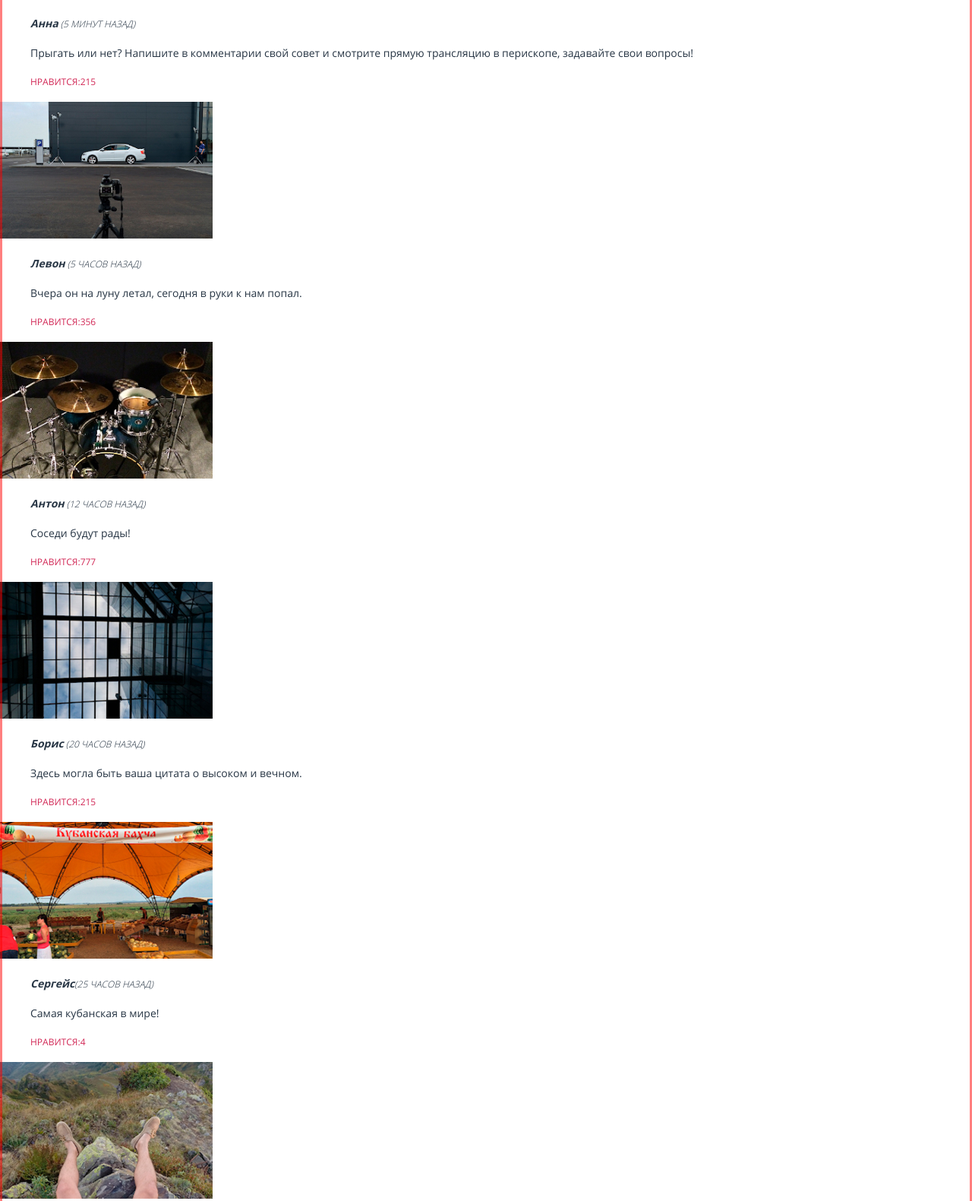
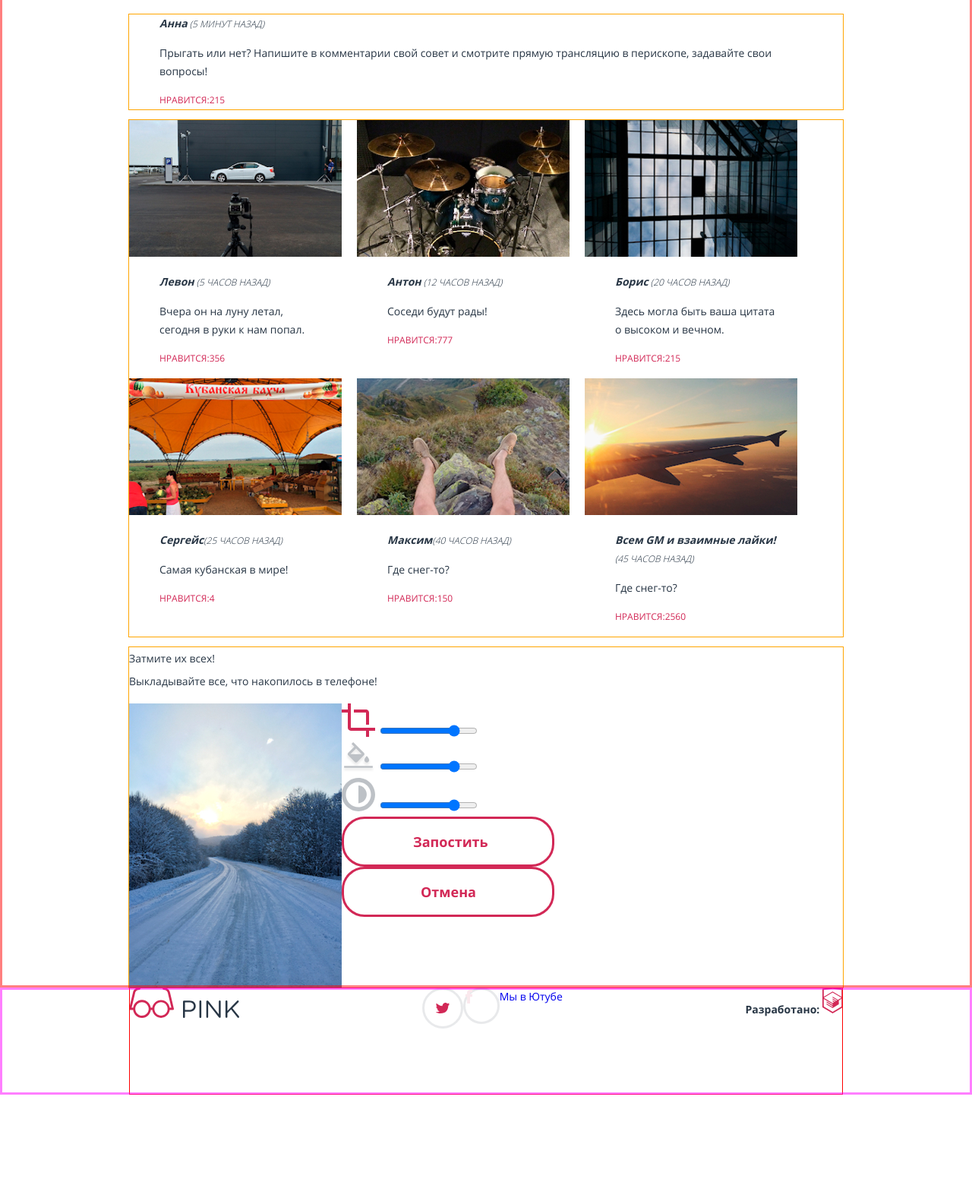
Before and after one commit to dryworts/129688-pink-22, a website: page source/catalog.html in a window 1280 px wide. Shown: the part 880-2461 px from the top of the page at 76% size. After the commit the page ends 2321 px from the top, so only its background shows below. Drawn offline with nearby package versions, Linux system fonts and the light colour scheme; files that its build step writes are made by us from their sources; files whose address does not match are found by name; a web font is replaced by a local one.

Commit message:
module4-task3. catalog.html

```diff
--- a/source/catalog.html
+++ b/source/catalog.html
@@ -107,17 +107,6 @@
       </section>
 
 
-
-
-
-
-
-
-
-
-
-
-
       <section class="custom-photos">
         <h2 class="visually-hidden">Альбом пользовательских фотографий</h2>
         <ul class="custom-photos__list">
@@ -171,27 +160,56 @@
           </li>
         </ul>
       </section>
+
       <section class="post-photo">
-        <div class="post-photo__wrapper">
+        <div class="post-photo__title-wrapper">
           <h2 class="visually-hidden">Разместите ваше фото здесь</h2>
           <p class="post-photo__title">Затмите их всех!<br>Выкладывайте все, что накопилось в телефоне!</p>
+        </div>
+
+
+        <div class="post-photo__customisation-wrapper">
           <img class="post-photo__image" src="img/photo-7-mobile.jpg" width="280" height="374" alt="Образец фото">
+
+
+          <div class="post-photo__right-column-wrapper">
+
             <div class="post-photo__customization customization">
+
+              <div class="customization__range-container">
                 <span class="customization__item cut-tool">
                   <img src="img/crop.svg" width="44" height="44" alt="функция обрезки изображения">
                 </span>
+                <input class="customization__range customization__range--hidden" type="range" min="0" max="100" step="1" value="80">
+              </div>
+
+              <div class="customization__range-container">
                 <span class="customization__item color-tool">
                   <img src="img/fill.svg" width="44" height="44" alt="функция наполнить цветом">
                 </span>
+                <input class="customization__range customization__range--hidden" type="range" min="0" max="100" step="1" value="80">
+              </div>
+
+
+              <div class="customization__range-container">
                 <span class="customization__item brightness-tool">
                   <img src="img/contrast.svg" width="44" height="44" alt="функция установить яркость">
                 </span>
-            <input class="customization__range" type="range" min="0" max="100" step="1" value="80">
+                <input class="customization__range customization__range--hidden" type="range" min="0" max="100" step="1" value="80">
+              </div>
+
+            </div>
+            <input class="customization__range customization__range--mobile" type="range" min="0" max="100" step="1" value="80">
             <button class="customization__button customization__button--send" type="button" aria-label="Отправить">Запостить</button>
             <button class="customization__button  customization__button--cancel" type="button" aria-label="Отменить">Отмена</button>
-          </div>
+
+          </div><!--post-photo__right-column-wrapper-->
+
+
         </div>
       </section>
+
+
     </main>
     <footer class="page-footer">
       <div class="page-footer__wrapper">
--- a/source/less/blocks/custom-photos.less
+++ b/source/less/blocks/custom-photos.less
@@ -1,6 +1,40 @@
 .custom-photos__list {
   list-style: none;
-  margin: 0;
+  text-decoration: none;
+  width: 280px;
+  margin: 0 auto;
   padding: 0;
-  text-decoration: none;
+  background-color: transparent;
+  outline: 1px solid orange;
 }
+
+@media (min-width: @tablet-width) {
+  .custom-photos__list {
+    width: 620px;
+    display: flex;
+    flex-direction: row;
+    flex-wrap: wrap;
+  }
+}
+
+@media (min-width: @desktop-width) {
+  .custom-photos__list {
+    width: 940px;
+  }
+}
+
+.custom-photos__item {
+  width: 280px;
+}
+
+@media (min-width: @tablet-width) {
+  .custom-photos__item {
+    width: 300px;
+  }
+}
+
+// @media (min-width: @desktop-width) {
+//   .custom-photos__item {
+//     width: 300px;
+//   }
+// }
--- a/source/less/blocks/customization.less
+++ b/source/less/blocks/customization.less
@@ -1,5 +1,15 @@
 .customization {
-  //
+  display: flex;
+  flex-direction: row;
+  flex-wrap: wrap;
+  justify-content: space-around;
+}
+
+@media (min-width: @tablet-width) {
+  .customization {
+    display: flex;
+    flex-direction: column;
+  }
 }
 
 .customization__item {
@@ -7,6 +17,7 @@
 }
 
 .customization__button {
+  width: 280px;
   padding: 21px 90px 21px 91px;
   font-family: inherit;
   font-style: normal;
@@ -20,3 +31,24 @@
   background-color: transparent;
   cursor: pointer;
 }
+
+.customization__range--hidden {
+  display: none;
+}
+
+@media (min-width: @tablet-width) {
+  .customization__range--hidden {
+    display: inline;
+  }
+}
+
+.customization__range--mobile {
+  width: 240px;
+  margin-left: 20px;
+}
+
+@media (min-width: @tablet-width) {
+  .customization__range--mobile {
+    display: none;
+  }
+}
--- a/source/less/blocks/page-catalog.less
+++ b/source/less/blocks/page-catalog.less
@@ -24,7 +24,6 @@
     width: 940px;
     // padding: 0 130px;
     padding: 0;
-    margin: 0;
   }
 }
 
--- a/source/less/blocks/photo-of-day.less
+++ b/source/less/blocks/photo-of-day.less
@@ -1,6 +1,25 @@
 .photo-of-day__wrapper {
-  //
+  width: 280px;
+  margin: 0 auto;
+  padding: 0 20px;
+  background-color: transparent;
+  outline: 1px solid orange;
 }
+
+@media (min-width: @tablet-width) {
+  .photo-of-day__wrapper {
+    width: 620px;
+    padding: 0 20px;
+  }
+}
+
+@media (min-width: @desktop-width) {
+  .photo-of-day__wrapper {
+    width: 940px;
+    padding: 0;
+  }
+}
+
 
 .photo-of-day__header {
   font-weight: bold;
--- a/source/less/blocks/post-photo.less
+++ b/source/less/blocks/post-photo.less
@@ -1,5 +1,21 @@
 .post-photo {
-  //
+  width: 280px;
+  margin: 0 auto;
+  padding: 0 20;
+  background-color: transparent;
+  outline: 1px solid orange;
+}
+
+@media (min-width: @tablet-width) {
+  .post-photo {
+    width: 620px;
+  }
+}
+
+@media (min-width: @desktop-width) {
+  .post-photo {
+    width: 940px;
+  }
 }
 
 .post-photo__title {
@@ -7,3 +23,18 @@
   font-size: 14px;
   line-height: 30px;
 }
+
+@media (min-width: @tablet-width) {
+  .post-photo__customisation-wrapper {
+    display: flex;
+    flex-direction: row;
+  }
+}
+
+
+@media (min-width: @tablet-width) {
+  .post-photo__right-column-wrapper {
+    display: flex;
+    flex-direction: column;
+  }
+}
```
Lines whose indentation alone changed are shown as unchanged.
